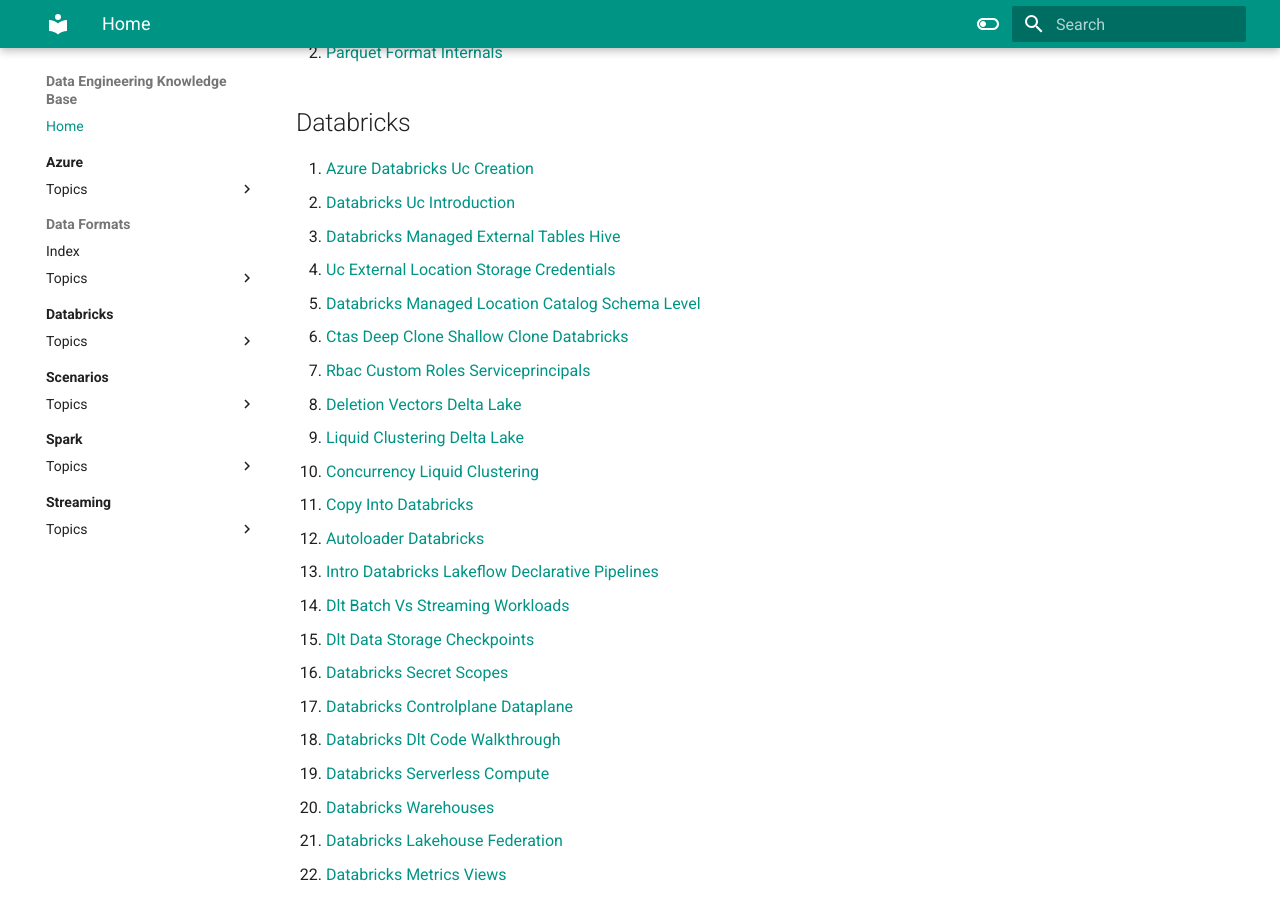
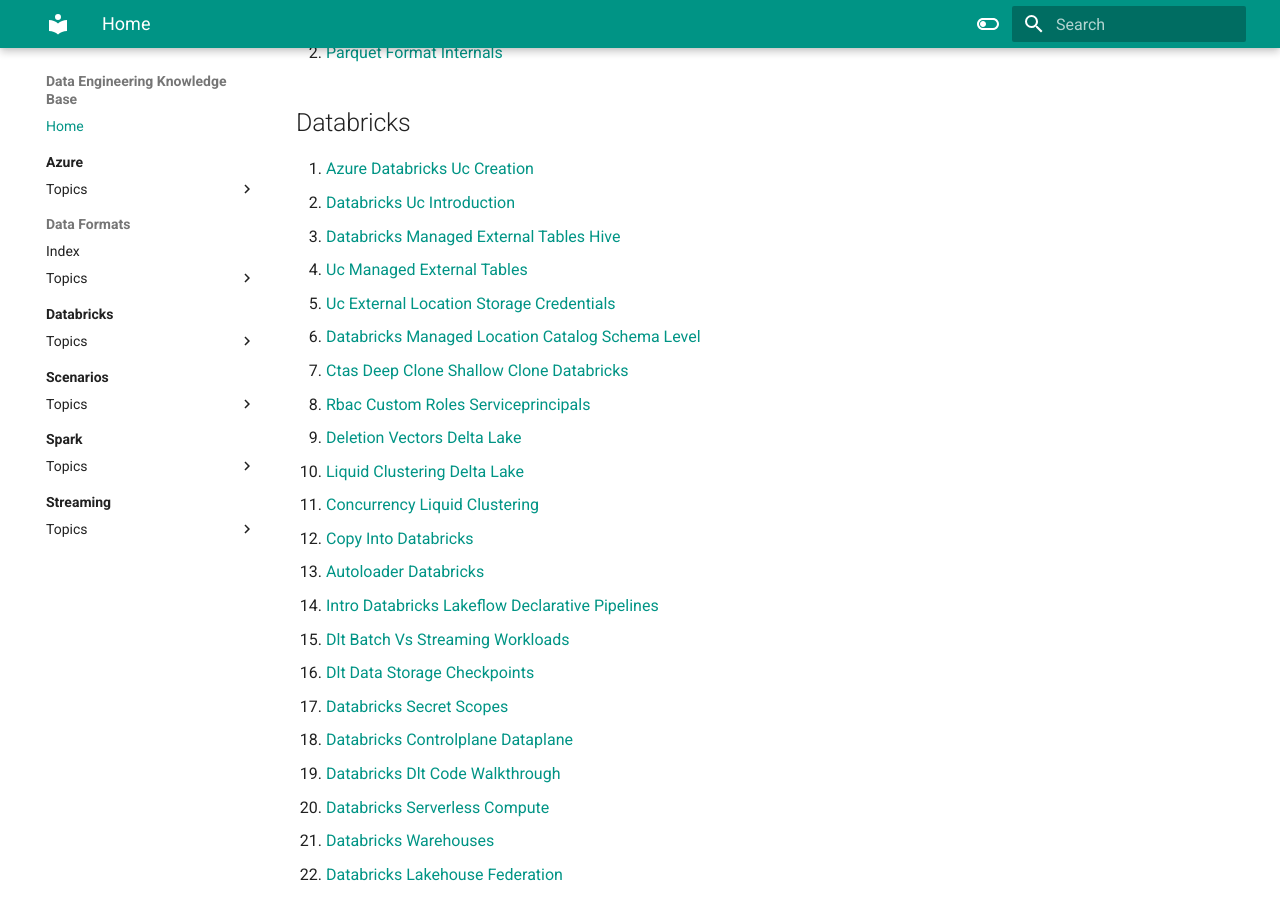
Before and after one commit to vedanthv/data-engg-docs, an MkDocs documentation site: the page built from internals-docs-code/index.md, in a window 1280 px wide and 900 px high, scrolled down 1592 px. Built offline with MkDocs 1.6.1 and Material for MkDocs 9.7.7, drawn with Linux system fonts in a browser that asks for light colours; nearby versions of some CDN libraries.

```diff
--- a/internals-docs-code/index.md
+++ b/internals-docs-code/index.md
@@ -47,28 +47,29 @@ The main goal of this repo is to strengthen my own understanding, but I also hop
 1. [Azure Databricks Uc Creation](databricks/01-Azure_Databricks_UC_Creation.md)
 2. [Databricks Uc Introduction](databricks/02-Databricks_UC_Introduction.md)
 3. [Databricks Managed External Tables Hive](databricks/03-Databricks_Managed_External_Tables_Hive.md)
-4. [Uc External Location Storage Credentials](databricks/04-UC_External_Location_Storage_Credentials.md)
-5. [Databricks Managed Location Catalog Schema Level](databricks/05-Databricks_Managed_Location_Catalog_Schema_Level.md)
-6. [Ctas Deep Clone Shallow Clone Databricks](databricks/06-CTAS_Deep_Clone_Shallow_Clone_Databricks.md)
-7. [Rbac Custom Roles Serviceprincipals](databricks/07-RBAC_Custom_Roles_ServicePrincipals.md)
-8. [Deletion Vectors Delta Lake](databricks/08-Deletion_Vectors_Delta_lake.md)
-9. [Liquid Clustering Delta Lake](databricks/09-Liquid_Clustering_Delta_Lake.md)
-10. [Concurrency Liquid Clustering](databricks/10-Concurrency_Liquid_Clustering.md)
-11. [Copy Into Databricks](databricks/11-Copy_Into_Databricks.md)
-12. [Autoloader Databricks](databricks/12-AutoLoader_Databricks.md)
-13. [Intro Databricks Lakeflow Declarative Pipelines](databricks/13-Intro_Databricks_Lakeflow_Declarative_Pipelines.md)
-14. [Dlt Batch Vs Streaming Workloads](databricks/14-DLT_Batch_Vs_Streaming_Workloads.md)
-15. [Dlt Data Storage Checkpoints](databricks/15-DLT_Data_Storage_Checkpoints.md)
-16. [Databricks Secret Scopes](databricks/16-Databricks_Secret_Scopes.md)
-17. [Databricks Controlplane Dataplane](databricks/17-Databricks_ControlPlane_DataPlane.md)
-18. [Databricks Dlt Code Walkthrough](databricks/18-Databricks_DLT_Code_Walkthrough.md)
-19. [Databricks Serverless Compute](databricks/19-Databricks_Serverless_Compute.md)
-20. [Databricks Warehouses](databricks/20-Databricks_Warehouses.md)
-21. [Databricks Lakehouse Federation](databricks/21-Databricks_Lakehouse_Federation.md)
-22. [Databricks Metrics Views](databricks/22-Databricks_Metrics_Views.md)
-23. [Databricks Streaming Materialized Views Sql](databricks/23-Databricks_Streaming_Materialized_Views_SQL.md)
-24. [Databricks Cli Setup](databricks/24-Databricks_CLI_Setup.md)
-25. [Index](databricks/index.md)
+4. [Uc Managed External Tables](databricks/03-UC_Managed_External_Tables.md)
+5. [Uc External Location Storage Credentials](databricks/04-UC_External_Location_Storage_Credentials.md)
+6. [Databricks Managed Location Catalog Schema Level](databricks/05-Databricks_Managed_Location_Catalog_Schema_Level.md)
+7. [Ctas Deep Clone Shallow Clone Databricks](databricks/06-CTAS_Deep_Clone_Shallow_Clone_Databricks.md)
+8. [Rbac Custom Roles Serviceprincipals](databricks/07-RBAC_Custom_Roles_ServicePrincipals.md)
+9. [Deletion Vectors Delta Lake](databricks/08-Deletion_Vectors_Delta_lake.md)
+10. [Liquid Clustering Delta Lake](databricks/09-Liquid_Clustering_Delta_Lake.md)
+11. [Concurrency Liquid Clustering](databricks/10-Concurrency_Liquid_Clustering.md)
+12. [Copy Into Databricks](databricks/11-Copy_Into_Databricks.md)
+13. [Autoloader Databricks](databricks/12-AutoLoader_Databricks.md)
+14. [Intro Databricks Lakeflow Declarative Pipelines](databricks/13-Intro_Databricks_Lakeflow_Declarative_Pipelines.md)
+15. [Dlt Batch Vs Streaming Workloads](databricks/14-DLT_Batch_Vs_Streaming_Workloads.md)
+16. [Dlt Data Storage Checkpoints](databricks/15-DLT_Data_Storage_Checkpoints.md)
+17. [Databricks Secret Scopes](databricks/16-Databricks_Secret_Scopes.md)
+18. [Databricks Controlplane Dataplane](databricks/17-Databricks_ControlPlane_DataPlane.md)
+19. [Databricks Dlt Code Walkthrough](databricks/18-Databricks_DLT_Code_Walkthrough.md)
+20. [Databricks Serverless Compute](databricks/19-Databricks_Serverless_Compute.md)
+21. [Databricks Warehouses](databricks/20-Databricks_Warehouses.md)
+22. [Databricks Lakehouse Federation](databricks/21-Databricks_Lakehouse_Federation.md)
+23. [Databricks Metrics Views](databricks/22-Databricks_Metrics_Views.md)
+24. [Databricks Streaming Materialized Views Sql](databricks/23-Databricks_Streaming_Materialized_Views_SQL.md)
+25. [Databricks Cli Setup](databricks/24-Databricks_CLI_Setup.md)
+26. [Index](databricks/index.md)
 
 ## Scenarios
 
```
